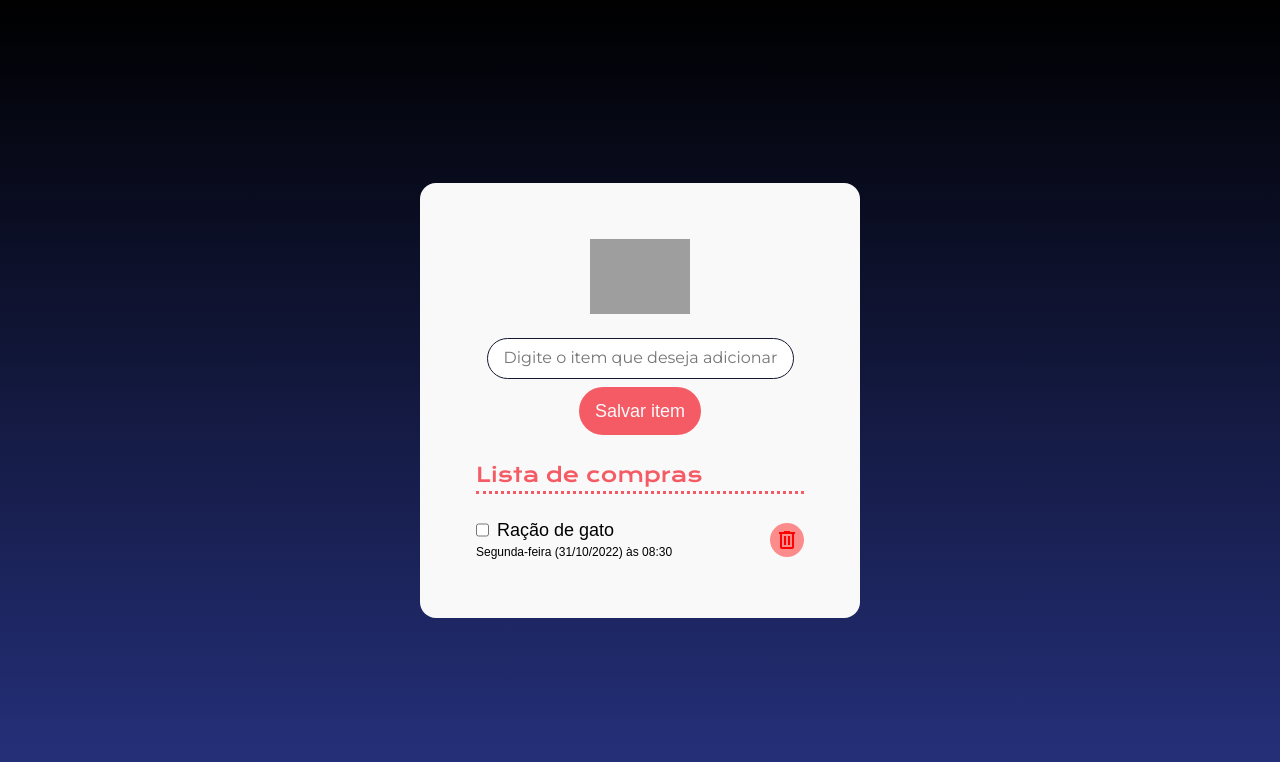
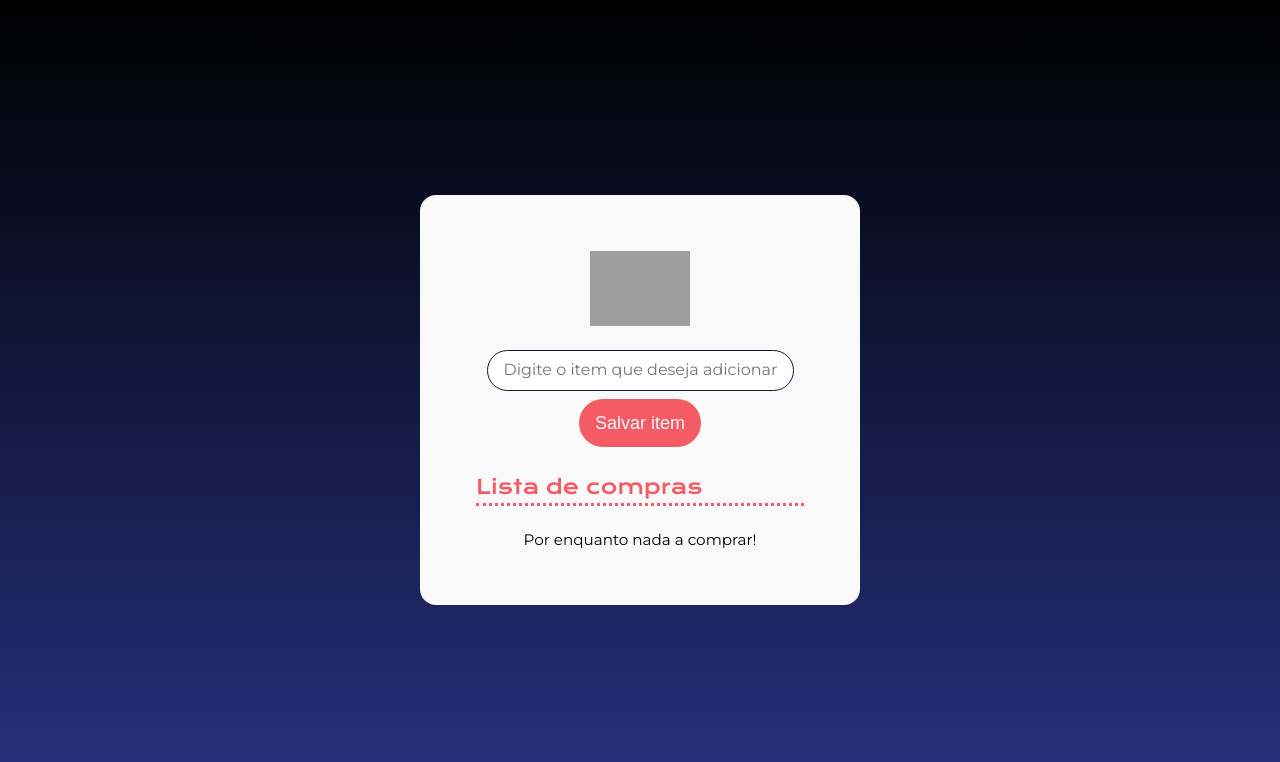
Before and after one commit to yedulima/lista-de-compras, a website built with Vite: page index.html in a window 1280 px wide. Built offline with nearby package versions, Linux system fonts and the light colour scheme; grey boxes are pictures that could not be loaded; a web font is replaced by a local one.

Commit message:
(feat): mensagem na lista vazia

```diff
--- a/index.html
+++ b/index.html
@@ -14,9 +14,7 @@
 
 	<body>
 		<main>
-			<img
-				src="https://i.pinimg.com/originals/fc/9d/ff/fc9dfff31121e22216be786dc7a2ee5f.jpg"
-			/>
+			<img src="https://i.pinimg.com/originals/fc/9d/ff/fc9dfff31121e22216be786dc7a2ee5f.jpg"/>
 			<form>
 				<input
 					class="input-item"
@@ -38,24 +36,7 @@
 				<hr />
 
 				<ul id="lista-de-compras">
-					<li class="lista-container">
-						<div>
-							<div class="lista-item-container">
-								<input
-									type="checkbox"
-									id="checkbox-1"
-								/>
-								<p>Ração de gato</p>
-							</div>
-							<p class="texto-data">Segunda-feira (31/10/2022) às 08:30</p>
-						</div>
-						<button class="button-excluir-item">
-							<span
-								class="mdi mdi-trash-can-outline mdi-24px"
-								style="color: red"
-							></span>
-						</button>
-					</li>
+					<span id="aviso-lista-vazia">Por enquanto nada a comprar!</span>
 				</ul>
 			</div>
 		</main>
--- a/src/components/listaItem.js
+++ b/src/components/listaItem.js
@@ -1,5 +1,15 @@
-import { excluirItem } from "../services/lista.js";
+import { excluirItem, numeroItens } from "../services/lista.js";
 import { formatarData } from "../utils";
+
+const textoListaVazia = document.getElementById("aviso-lista-vazia");
+
+export function atualizarListaVazia() {
+	if (numeroItens() === 0) {
+		textoListaVazia.style.display = "inline";
+	} else {
+		textoListaVazia.style.display = "none";
+	}
+}
 
 export function criarItemLista(item) {
 	const itemLista = document.createElement("li");
@@ -29,6 +39,7 @@ export function criarItemLista(item) {
 	botaoExcluir.addEventListener("click", () => {
 		excluirItem(item.id);
 		itemLista.remove();
+		atualizarListaVazia();
 	});
 
 	const iconeExcluir = document.createElement("span");
--- a/src/main.js
+++ b/src/main.js
@@ -1,5 +1,5 @@
 import "./style.css";
-import { criarItemLista } from "./components/listaItem.js";
+import { atualizarListaVazia, criarItemLista } from "./components/listaItem.js";
 import { adicionarItem } from "./services/lista.js";
 
 const inputItem = document.getElementById("input-item");
@@ -14,6 +14,9 @@ botaoAdicionar.addEventListener("click", () => {
 
 	const novoItem = adicionarItem(inputItem.value);
 	listaCompras.appendChild(criarItemLista(novoItem));
+	atualizarListaVazia();
 
 	inputItem.value = "";
 });
+
+atualizarListaVazia();
--- a/src/services/lista.js
+++ b/src/services/lista.js
@@ -23,3 +23,7 @@ export function excluirItem(id) {
 export function listarItens() {
 	return [...itens];
 }
+
+export function numeroItens() {
+	return itens.length;
+}
--- a/src/style.css
+++ b/src/style.css
@@ -115,6 +115,14 @@ ul {
 	cursor: pointer;
 }
 
+#aviso-lista-vazia {
+	display: inline;
+	text-align: center;
+	font-family: "Montserrat", sans-serif;
+	font-weight: 500;
+	font-size: 0.95rem;
+}
+
 .input-checkbox {
 	display: none;
 }
```
